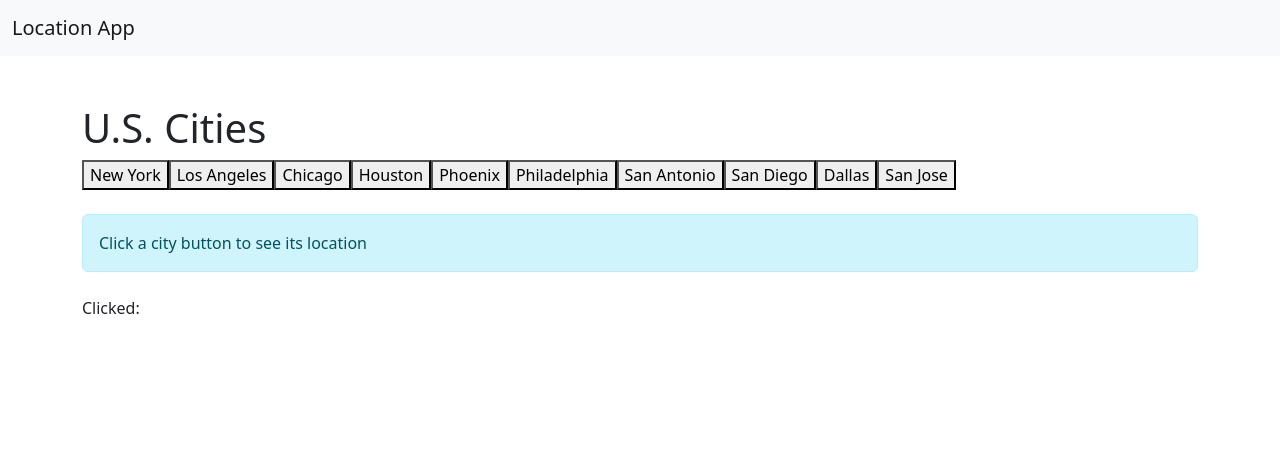
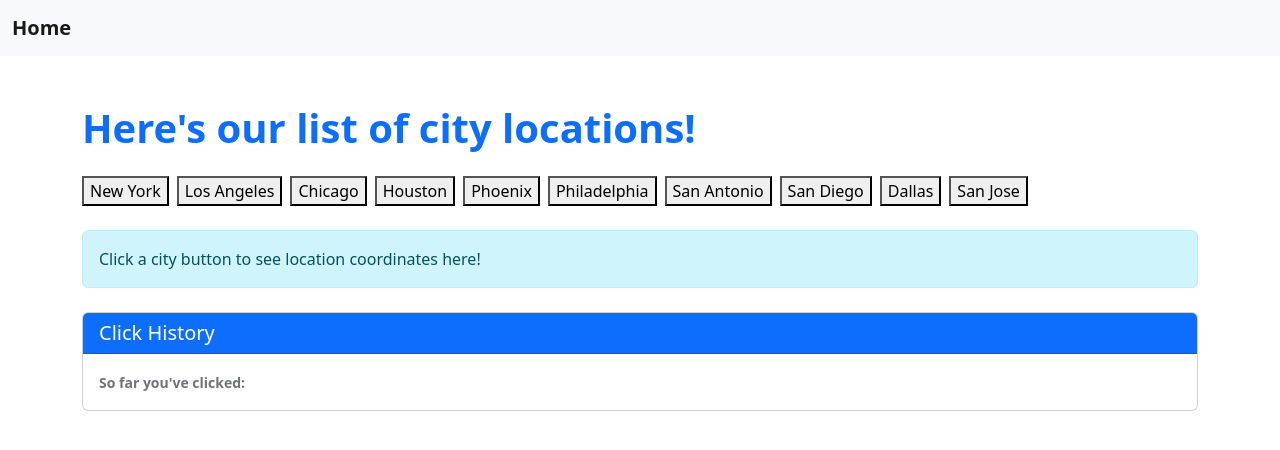
Before and after one commit to Jay-Lewis-Code/ocdla-internship, a website built with webpack: page src/index.html in a window 1280 px wide. Built offline with nearby package versions, Linux system fonts and the light colour scheme.

Commit message:
updated comments, added @param and @returns, corrected location data and added CSV file

```diff
--- a/src/index.html
+++ b/src/index.html
@@ -4,30 +4,36 @@
     <meta charset="UTF-8">
     <meta name="viewport" content="width=device-width, initial-scale=1.0">
     <title>Location App</title>
-    <link rel="stylesheet" href="../css/styles.css">
 </head>
 <body>
     <header>
         <nav class="navbar navbar-expand-lg navbar-light bg-light">
             <div class="container-fluid">
-                <a class="navbar-brand" href="index.html">Location App</a>
+                <a class="navbar-brand fw-bold" href="index.html">Home</a>
             </div>
         </nav>
     </header>
 
-    <div class="container mt-5">
-        <h1>U.S. Cities</h1>
+    <div class="container mt-5 mb-5">
+        <h1 class="text-primary mb-4 fw-bold">Here's our list of city locations!</h1>
 
-        <div id="buttons-container" class="mb-4">
+        <div id="buttons-container" class="mb-4 d-flex flex-wrap gap-2">
             <!-- Buttons will be created here and injected via home.js -->
         </div>
 
-        <div id="location-info" class="alert alert-info">
-            Click a city button to see its location
+        <div id="location-info" class="alert alert-info alert-dismissible fade show" role="alert">
+            Click a city button to see location coordinates here!
         </div>
 
-        <div id="history" class="mt-4">
-            Clicked:
+        <div class="card mt-4">
+            <div class="card-header bg-primary text-white">
+                <h5 class="card-title mb-0">Click History</h5>
+            </div>
+            <div class="card-body">
+                <p id="history" class="mb-0">
+                    <small class="text-muted"><span class="fw-bold">So far you've clicked: </span></small>
+                </p>
+            </div>
         </div>
     </div>
 </body>
--- a/src/js/home.js
+++ b/src/js/home.js
@@ -12,36 +12,44 @@ import './General.js';
 import Location from './Location.js';
 import History from './History.js';
 
-// Initialize location data
+// Location data gathered via https://simplemaps.com/data/us-cities (free version download)
+// CSV file located in ../data/uscities.csv
 const LOCATIONS = [
-  new Location('New York', 40.7128, -74.0060),
-  new Location('Los Angeles', 34.0522, -118.2437),
-  new Location('Chicago', 41.8781, -87.6298),
-  new Location('Houston', 29.7604, -95.3698),
-  new Location('Phoenix', 33.4484, -112.0742),
-  new Location('Philadelphia', 39.9526, -75.1652),
-  new Location('San Antonio', 29.4241, -98.4936),
-  new Location('San Diego', 32.7157, -117.1611),
-  new Location('Dallas', 32.7767, -96.7970),
-  new Location('San Jose', 37.3382, -121.8863)
+  new Location('New York', 40.6943, -73.9249),
+  new Location('Los Angeles', 34.1141, -118.4068),
+  new Location('Chicago', 41.8375, -87.6866),
+  new Location('Houston', 29.7860, -95.3885),
+  new Location('Phoenix', 33.5722, -112.0892),
+  new Location('Philadelphia', 40.0077, -75.1339),
+  new Location('San Antonio', 29.4632, -98.5238),
+  new Location('San Diego', 32.8313, -117.1222),
+  new Location('Dallas', 32.7935, -96.7667),
+  new Location('San Jose', 37.3012, -121.8480)
 ];
 
 const history = new History();
 let activeButton = null;
 
-// DOM SETUP - Create buttons from locations
+// Create buttons for LOCATIONS array (used in HandleButtonClick)
 const buttonsContainer = document.getElementById('buttons-container');
 LOCATIONS.forEach(location => {
   const button = createCityButton(location);
   buttonsContainer.appendChild(button);
 });
 
-// PURE FUNCTION - Formats history text without side effects
+/**
+  Formats click history into a readable string
+  @param {Array} clicks - Array of click objects with name and timestamp properties
+  @returns {string} Formatted string of clicked location names
+*/
 function getHistoryText(clicks) {
-  return 'Clicked: ' + clicks.map(c => c.name).join(', ');
+  return '<span class="fw-bold">So far you\'ve clicked: </span>' + clicks.map(c => c.name).join(', ');
 }
 
-// DOM FUNCTION - Updates active button state visually
+/**
+  Updates the active button styling and removes previous active state
+  @param {HTMLElement} button - The button element to set as active
+*/
 function setActiveButton(button) {
   if (activeButton) {
     activeButton.classList.remove('active');
@@ -50,20 +58,27 @@ function setActiveButton(button) {
   button.classList.add('active');
 }
 
-// DOM FUNCTION - Displays location information
+/**
+  Displays location information in the DOM
+  @param {Location} location - The location object to display
+*/
 function displayLocationInfo(location) {
   const infoDisplay = document.getElementById('location-info');
   infoDisplay.textContent = location.getInfo();
 }
 
-// DOM FUNCTION - Updates history display
+// Updates the history display element with current click history
 function updateHistoryDisplay() {
   const clicks = history.getClicks();
   const historyText = getHistoryText(clicks);
-  document.getElementById('history').textContent = historyText;
+  document.getElementById('history').innerHTML = historyText;
 }
 
-// DOM FUNCTION - Creates a button element for a location
+/**
+  Creates a button element for a city location
+  @param {Location} location - The location object which the button needs to be made for
+  @returns {HTMLElement} - A button element with click handler attached (injected)
+*/
 function createCityButton(location) {
   const button = document.createElement('button');
   button.textContent = location.name;
@@ -72,7 +87,11 @@ function createCityButton(location) {
   return button;
 }
 
-// EVENT HANDLER - Orchestrates the response to button click
+/**
+  Updates display and history when a city button is clicked
+  @param {HTMLElement} button - The clicked button element
+  @param {Location} location - The location object associated with the button
+*/
 function handleButtonClick(button, location) {
   setActiveButton(button);
   displayLocationInfo(location);
```
Also changed, not shown: 1 other file.
